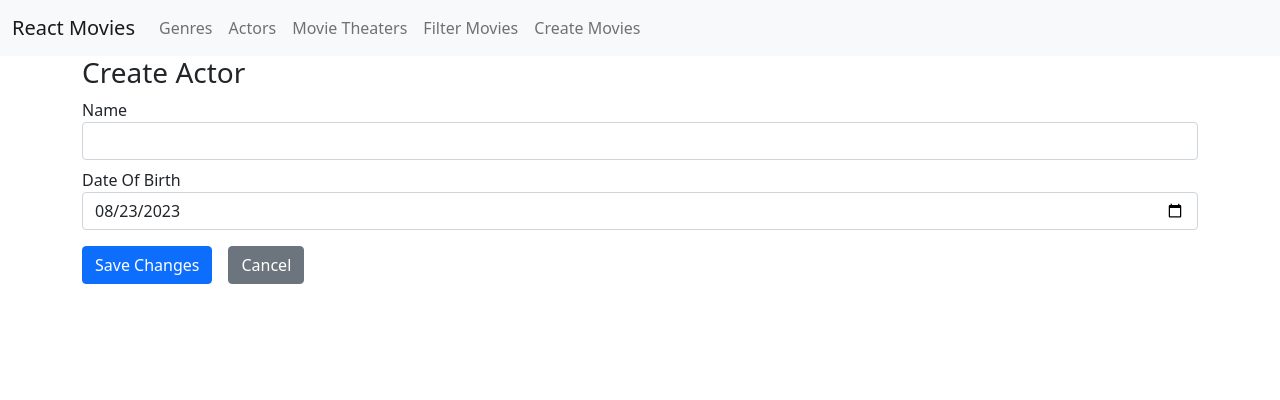
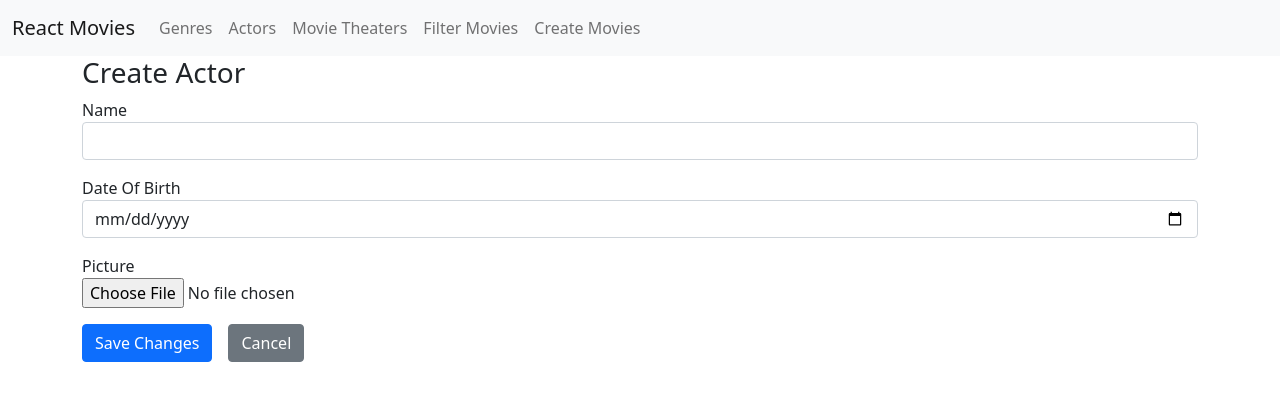
Before and after one commit to niazmurshedsiam/Movies_FrontEnd, a React (Create React App) app in the folder react-movies/: page /actors/create in a window 1280 px wide. Shown: the top 400 px of the page. Built offline with nearby package versions, Linux system fonts and the light colour scheme.

Commit message:
Selecting the Picture of the Actor

```diff
--- a/react-movies/src/actors/ActorForm.tsx
+++ b/react-movies/src/actors/ActorForm.tsx
@@ -5,6 +5,8 @@ import { Link } from "react-router-dom";
 import { actorCreationDTO } from "./actors.model";
 import * as Yup from 'yup';
 import DateField from "../form/DateField";
+import ImageField from "../form/ImageField";
+
 
 export default function ActorForm(props: actorFormProps) {
     return (
@@ -18,8 +20,9 @@ export default function ActorForm(props: actorFormProps) {
         >
             {(formikProps) => (
                 <Form>
-                    <TextField displayField="Name" field="name"></TextField>
+                    <TextField displayName="Name" field="name"></TextField>
                     <DateField displayName="Date Of Birth" field="dateOfBirth"></DateField>
+                    <ImageField displayName="Picture" field="picture" imageURL={props.model.pictureURL} />
                     <Button disabled={formikProps.isSubmitting} type="submit">Save Changes</Button>
                     <Link to="/actor" className="btn btn-secondary">Cancel</Link>
                 </Form>
--- a/react-movies/src/actors/CreateActor.tsx
+++ b/react-movies/src/actors/CreateActor.tsx
@@ -4,7 +4,7 @@ export default function CreateActor() {
     return (
         <>
             <h3>Create Actor</h3>
-            <ActorForm model={{ name: '', dateOfBirth: new Date('2023-08-23T00:00:00') }}
+            <ActorForm model={{ name: '', dateOfBirth: undefined }}
                 onSubmit={value => console.log(value)}
             ></ActorForm>
         </>
--- a/react-movies/src/actors/actors.model.d.ts
+++ b/react-movies/src/actors/actors.model.d.ts
@@ -1,4 +1,6 @@
 export interface actorCreationDTO {
     name: string;
-    dateOfBirth?: Date
+    dateOfBirth?: Date;
+    picture?: File;
+    pictureURL?: string;
 }
--- /dev/null
+++ b/react-movies/src/form/ImageField.tsx
@@ -0,0 +1,67 @@
+import { error } from "console";
+import { useFormikContext } from "formik";
+import { ChangeEvent, useState } from "react";
+
+export default function ImageField(props: imageFieldProps) {
+
+    const [imageBase64, setImageBase64] = useState('');
+    const { values } = useFormikContext<any>();
+    const [imageURL, setImageURL] = useState(props.imageURL);
+    const divStyle = { marginTop: '10px' };
+    const imgStyle = { width: '450px' };
+
+    const handleOnChange = (eventsArgs: ChangeEvent<HTMLInputElement>) => {
+        if (eventsArgs.currentTarget.files) {
+            const file = eventsArgs.currentTarget.files[0];
+            if (file) {
+                toBase64(file)
+                    .then((base64Representation: string) => setImageBase64(base64Representation))
+                    .catch(error => console.error(error));
+                values[props.field] = file;
+                setImageURL('');
+
+            } else {
+                setImageBase64('');
+            }
+        }
+    }
+
+    const toBase64 = (file: File) => {
+        return new Promise<string>((resolve, reject) => {
+            const reader = new FileReader();
+            reader.readAsDataURL(file);
+            reader.onload = () => resolve(reader.result as string);
+            reader.onerror = (error) => reject(error);
+        })
+    }
+    return (
+        <div className="mb-3">
+            <label>{props.displayName}</label>
+            <div>
+                <input type="file" accept=".jpg,.jpeg,.png" onChange={handleOnChange} />
+            </div>
+            {imageBase64 ?
+                <div>
+                    <div style={divStyle}>
+                        <img style={imgStyle} src={imageBase64} alt="selected" />
+                    </div>
+                </div> : null}
+            {imageURL ?
+                <div>
+                    <div style={divStyle}>
+                        <img style={imgStyle} src={imageURL} alt="selected" />
+                    </div>
+                </div> : null}
+        </div>
+    )
+}
+
+interface imageFieldProps {
+    displayName: string;
+    imageURL: string;
+    field: string;
+}
+
+ImageField.defaultProps = {
+    imageURL: ''
+}
--- a/react-movies/src/form/TextField.tsx
+++ b/react-movies/src/form/TextField.tsx
@@ -2,8 +2,8 @@ import { Field, ErrorMessage } from "formik";
 export default function TextField(props: TextFieldProps) {
     return (
         <>
-            <div className="mb-2">
-                <label htmlFor={props.field}>{props.displayField}</label>
+            <div className="mb-3">
+                <label htmlFor={props.field}>{props.displayName}</label>
                 <Field name={props.field} className="form-control"></Field>
                 <ErrorMessage name={props.field}>{msg => <div className="text-danger">{msg}</div>}</ErrorMessage>
             </div>
@@ -12,5 +12,5 @@ export default function TextField(props: TextFieldProps) {
 }
 interface TextFieldProps {
     field: string
-    displayField: string
+    displayName: string
 }
--- a/react-movies/src/genres/GenreForm.tsx
+++ b/react-movies/src/genres/GenreForm.tsx
@@ -14,7 +14,7 @@ export default function GenreForm(props: genreFormProps) {
         >
             {(formikProps) => (
                 <Form>
-                    <TextField field="name" displayField="Name"></TextField>
+                    <TextField field="name" displayName="Name"></TextField>
                     <Button disabled={formikProps.isSubmitting} type="submit">Save Change</Button>
                     <Link className="btn btn-secondary" to="/genres">Cancel</Link>
                 </Form>
--- a/react-movies/src/genres/IndexGenres.tsx
+++ b/react-movies/src/genres/IndexGenres.tsx
@@ -1,5 +1,3 @@
-import { Link } from "react-router-dom";
-
 export default function IndexGenres() {
     return (
         <>
```
Also changed, not shown: react-movies/src/actors/EditActor.tsx (+8 -4 lines).
